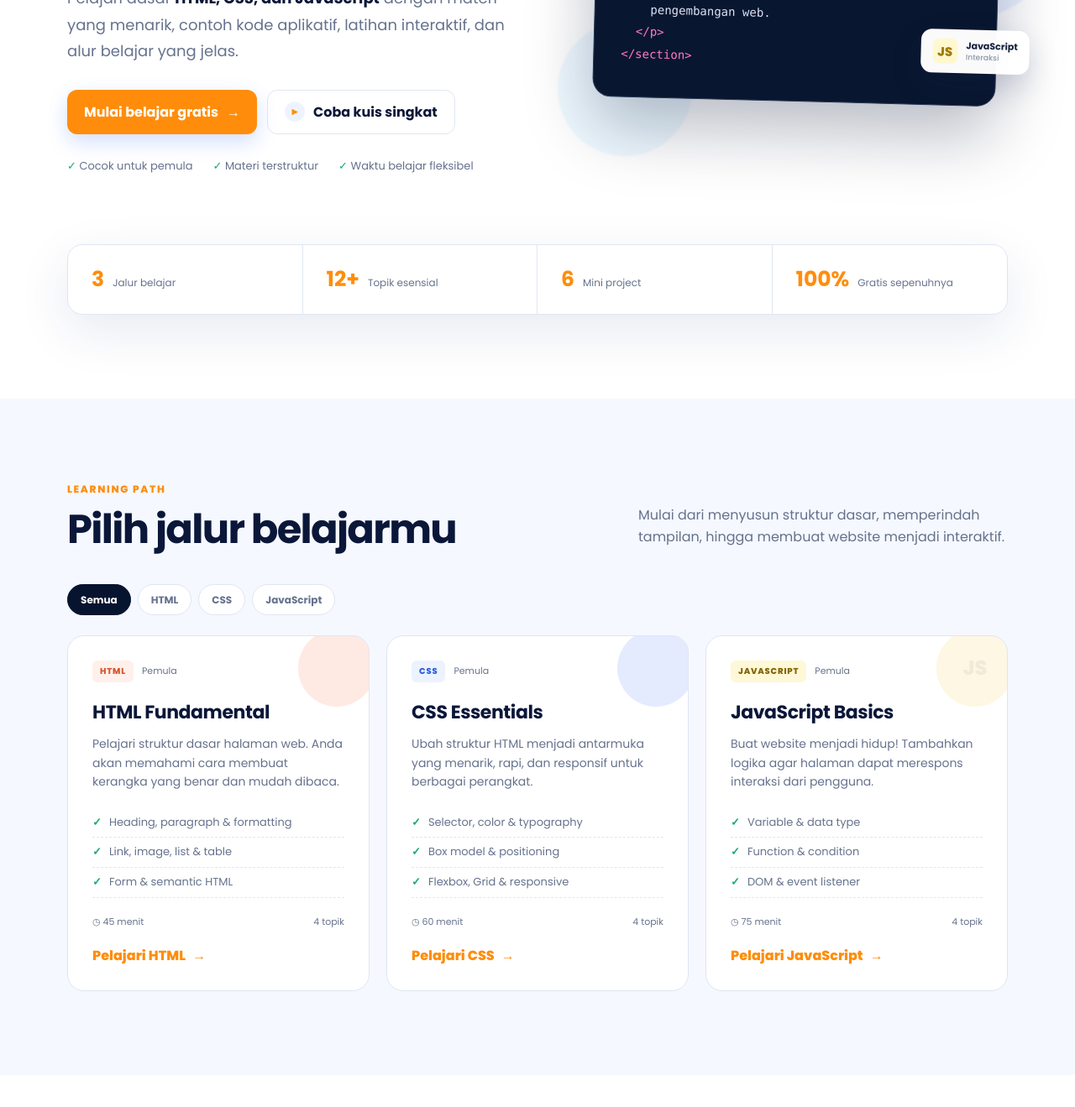
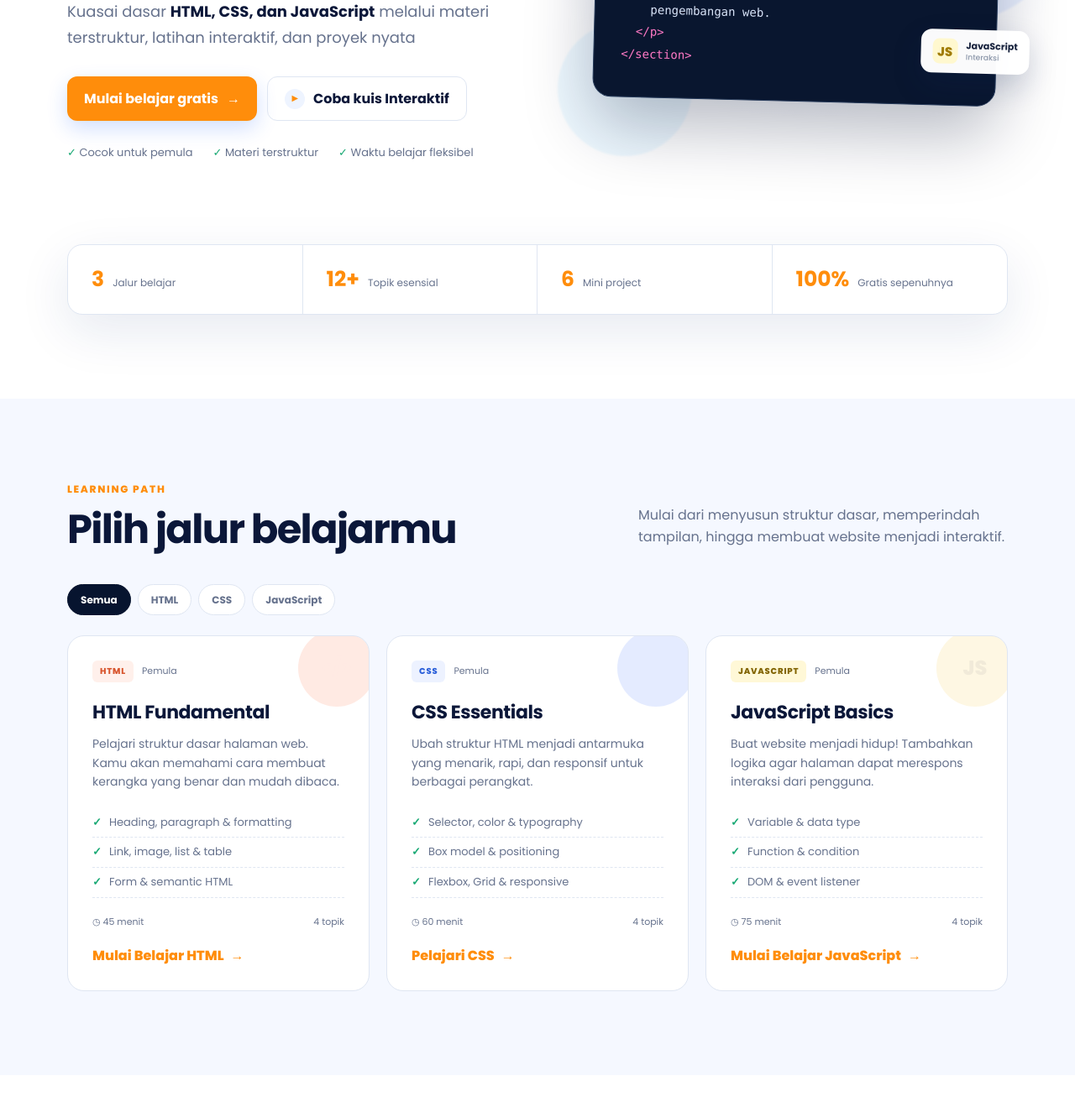
Before and after one commit to bayhaqqyy/progetrain, a plain HTML site: page index.html in a window 1280 px wide. Shown: the part 449-1768 px from the top of the page at 84% size. Drawn offline with Linux system fonts and the light colour scheme.

Commit message:
Perbarui copywritng ui dan konsistensi kata ganti

```diff
--- a/index.html
+++ b/index.html
@@ -11,7 +11,7 @@
   <link rel="stylesheet" href="style.css">
 </head>
 <body>
-  <a class="skip-link" href="#main">Langsung ke konten utama aja</a>
+  <a class="skip-link" href="#main">Langsung ke konten utama</a>
 
   <header class="site-header">
     <nav class="navbar container" aria-label="Navigasi utama">
@@ -37,10 +37,10 @@
       <div class="container hero-grid">
         <div class="hero-copy reveal">
           <h1>Bangun website pertamamu <span>mulai dari sini.</span></h1>
-          <p class="hero-lead">Pelajari dasar <strong>HTML, CSS, dan JavaScript</strong> dengan materi yang menarik, contoh kode aplikatif, latihan interaktif, dan alur belajar yang jelas.</p>
+          <p class="hero-lead">Kuasai dasar <strong>HTML, CSS, dan JavaScript</strong> melalui materi terstruktur, latihan interaktif, dan proyek nyata</p>
           <div class="hero-actions">
             <a class="button" href="#materi">Mulai belajar gratis <span>→</span></a>
-            <a class="button button-ghost" href="#quiz"><span class="play-dot">▶</span> Coba kuis singkat</a>
+            <a class="button button-ghost" href="#quiz"><span class="play-dot">▶</span> Coba kuis Interaktif</a>
           </div>
           <ul class="trust-list" aria-label="Keunggulan Progetrain">
             <li>✓ Cocok untuk pemula</li>
@@ -93,14 +93,14 @@
             <div class="course-icon html-icon">&lt;/&gt;</div>
             <div class="card-top"><span class="pill html-pill">HTML</span><span class="level">Pemula</span></div>
             <h3>HTML Fundamental</h3>
-            <p>Pelajari struktur dasar halaman web. Anda akan memahami cara membuat kerangka yang benar dan mudah dibaca.</p>
+            <p>Pelajari struktur dasar halaman web. Kamu akan memahami cara membuat kerangka yang benar dan mudah dibaca.</p>
             <ul class="topic-list">
               <li>Heading, paragraph & formatting</li>
               <li>Link, image, list & table</li>
               <li>Form & semantic HTML</li>
             </ul>
             <div class="card-meta"><span>◷ 45 menit</span><span>4 topik</span></div>
-            <button class="text-link lesson-button" type="button" data-lesson="HTML">Pelajari HTML <span>→</span></button>
+            <button class="text-link lesson-button" type="button" data-lesson="HTML">Mulai Belajar HTML <span>→</span></button>
           </article>
 
           <article class="course-card reveal" data-category="css">
@@ -128,7 +128,7 @@
               <li>DOM & event listener</li>
             </ul>
             <div class="card-meta"><span>◷ 75 menit</span><span>4 topik</span></div>
-            <button class="text-link lesson-button" type="button" data-lesson="JavaScript">Pelajari JavaScript <span>→</span></button>
+            <button class="text-link lesson-button" type="button" data-lesson="JavaScript">Mulai Belajar JavaScript <span>→</span></button>
           </article>
         </div>
 
```
